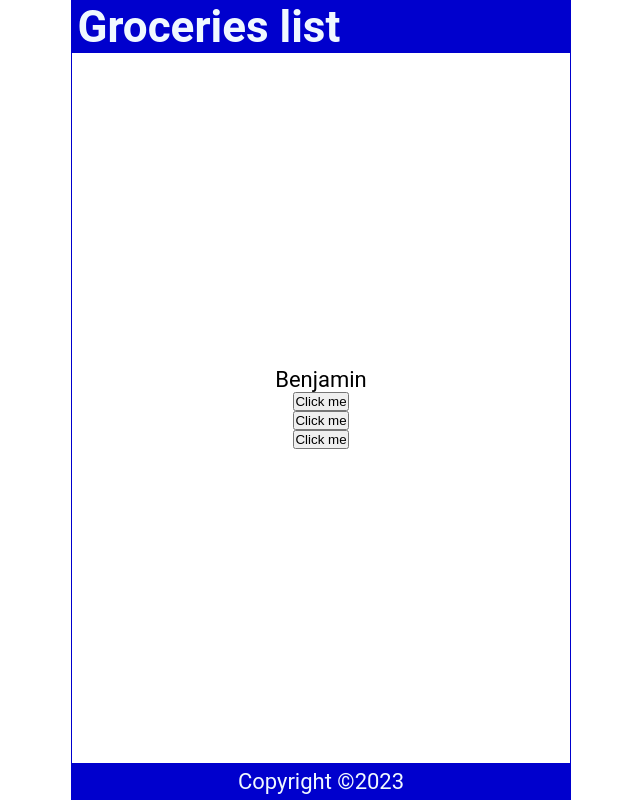
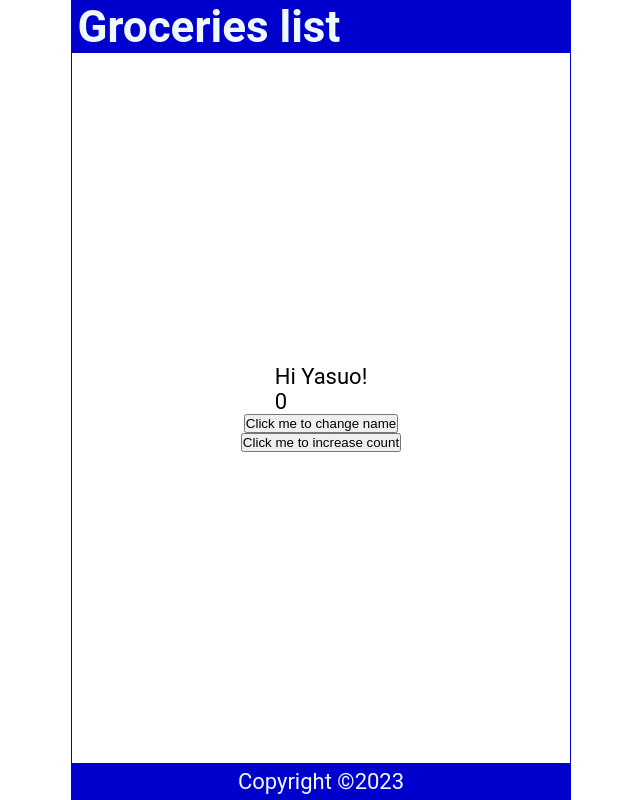
Before and after one commit to yasuomaidana/introduciton_to_react, a React (Create React App) app: page / in a window 1280 px wide. Shown: the whole page, without its empty margins (319-959 px from the left). Built offline with nearby package versions, Linux system fonts and the light colour scheme.

Commit message:
Changing state values using previous ones

```diff
--- a/src/Content.js
+++ b/src/Content.js
@@ -1,26 +1,26 @@
-import React from "react";
+import {useState} from "react";
 
 export default function Content() {
+  const [name, setName] =  useState('Yasuo')
+  const [count, setCount] =  useState(0)
   const handleName = () => {
     const names = ["Yasuo", "Nadia", "Benjamin"];
     const int = Math.floor(Math.random() * 3);
     return names[int];
   };
-  const handleClick = () =>{
-    console.log("Hi, you clicked me");
+  const handleChangeNAme = () =>{
+    setName(handleName())
   }
-  const handleClick2 = (name) =>{
-    console.log(`Hi, ${name}`);
-  }
-  const handleClick3 = (e) =>{
-    console.log(e.target.innerText);
+  const handleIncreaseCount = () =>{
+    var currentCount = count;
+    currentCount+=1;
+    setCount(currentCount);
   }
   return (
     <main>
-      <p>{handleName()}</p>
-      <button onClick={handleClick}>Click me</button>
-      <button onClick={() =>handleClick2(handleName())}>Click me</button>
-      <button onClick={(e) =>handleClick3(e)}>Click me</button>
+      <p onDoubleClick={handleChangeNAme}>Hi {name}! <br/>{count}</p>
+      <button onClick={handleChangeNAme}>Click me to change name</button>
+      <button onClick={handleIncreaseCount}>Click me to increase count</button>
     </main>
   );
 }
```
